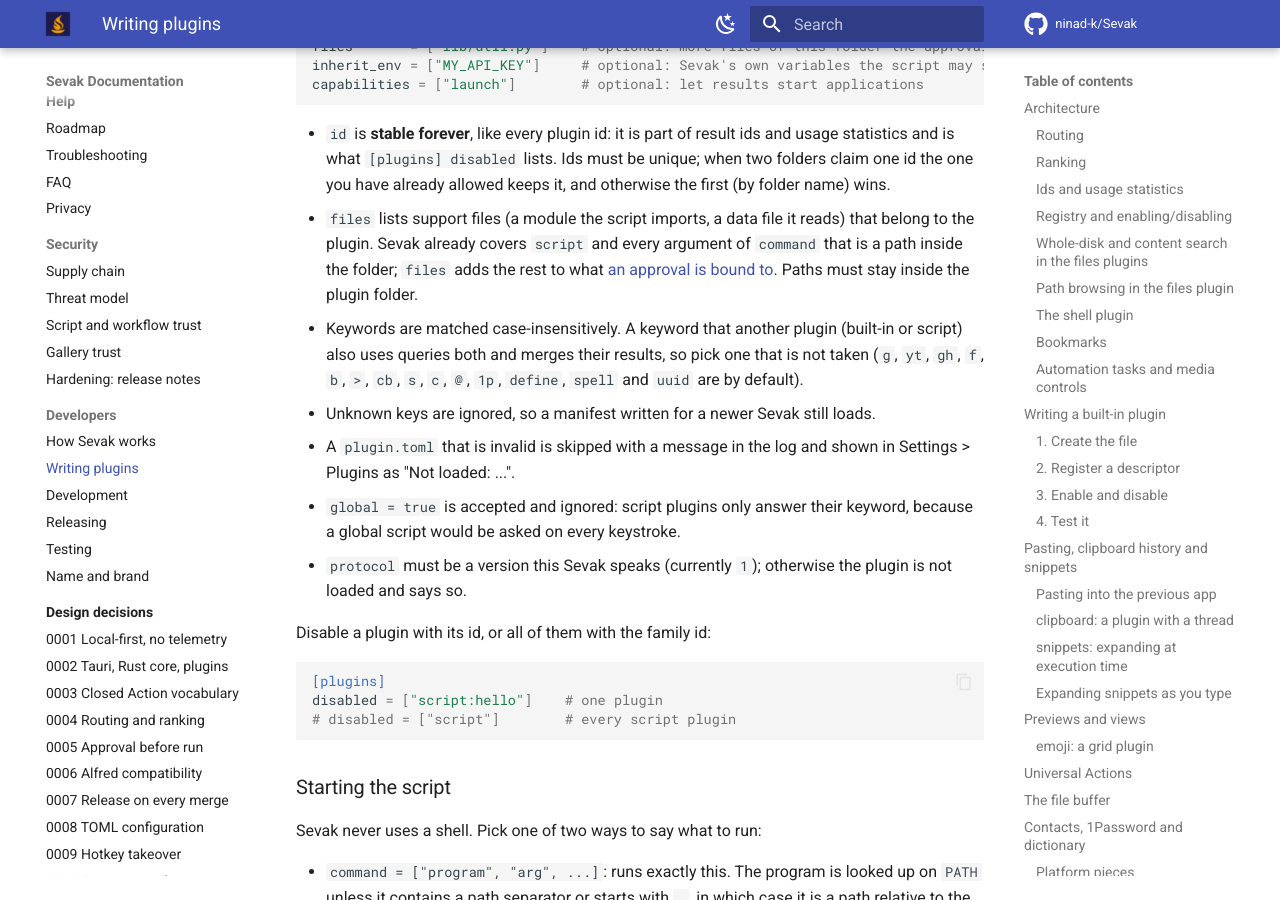
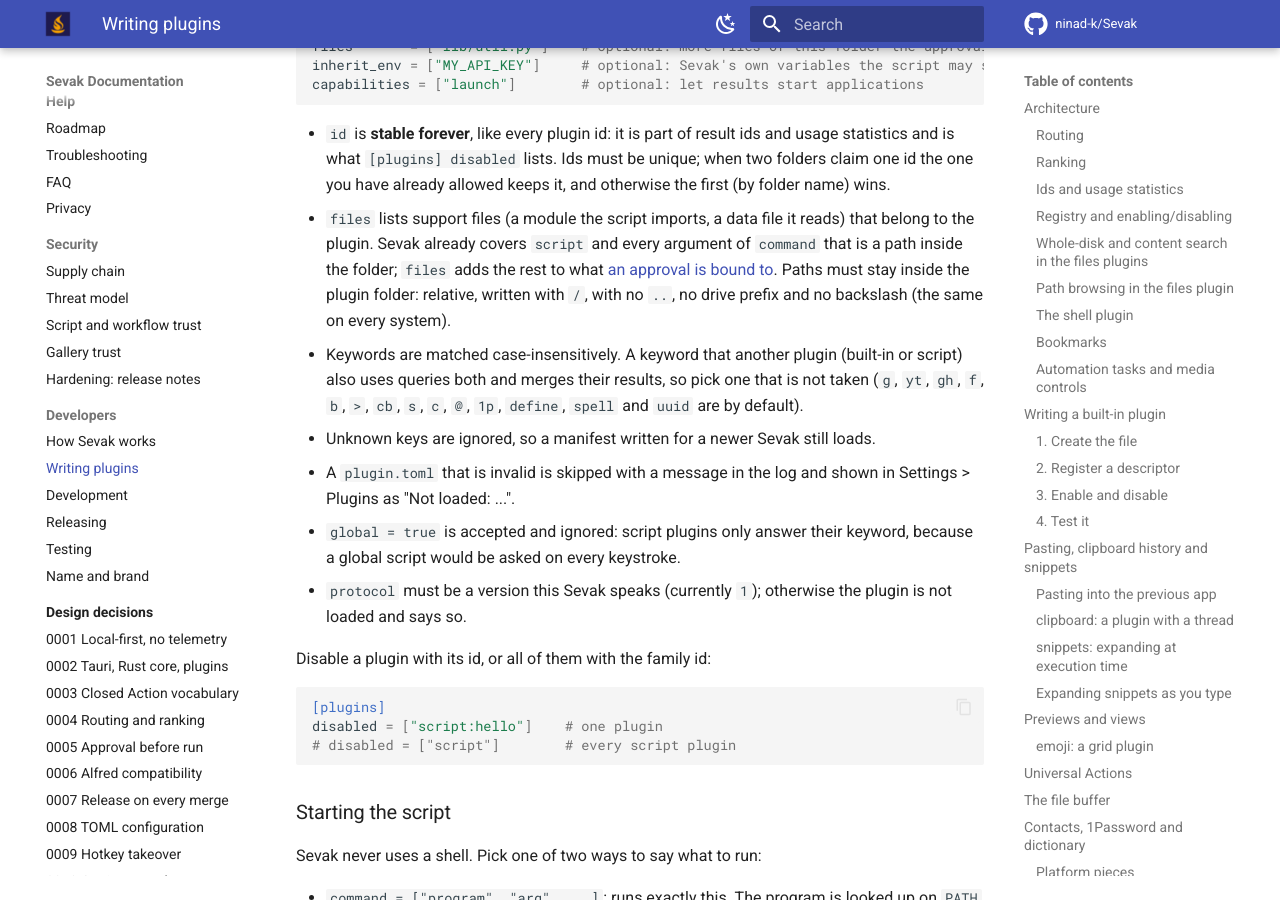
Before and after one commit to ninad-k/Sevak, an MkDocs documentation site: the page built from docs/plugins.md, in a window 1280 px wide and 900 px high, scrolled down 25131 px. Built offline with MkDocs 1.6.1 and Material for MkDocs 9.7.7, drawn with Linux system fonts in a browser that asks for light colours; comment, search, counter and statistics services are not loaded.

Commit message:
docs: manifest file paths are portable

```diff
--- a/docs/plugins.md
+++ b/docs/plugins.md
@@ -1006,7 +1006,8 @@
   reads) that belong to the plugin. Sevak already covers `script` and every
   argument of `command` that is a path inside the folder; `files` adds the rest
   to what [an approval is bound to](#security). Paths must stay inside the
-  plugin folder.
+  plugin folder: relative, written with `/`, with no `..`, no drive prefix and
+  no backslash (the same on every system).
 - Keywords are matched case-insensitively. A keyword that another plugin (built-in
   or script) also uses queries both and merges their results, so pick one
   that is not taken (`g`, `yt`, `gh`, `f`, `b`, `>`, `cb`, `s`, `c`, `@`, `1p`, `define`, `spell` and `uuid` are by
```
